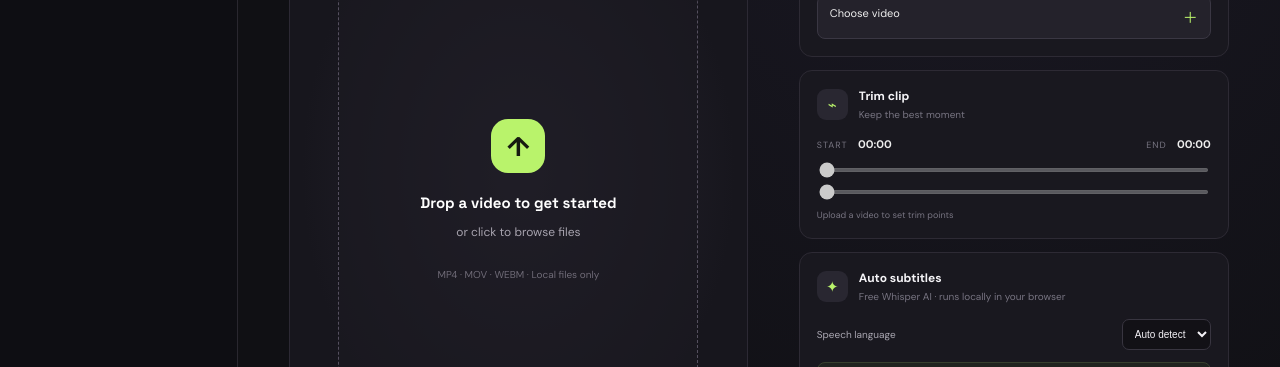
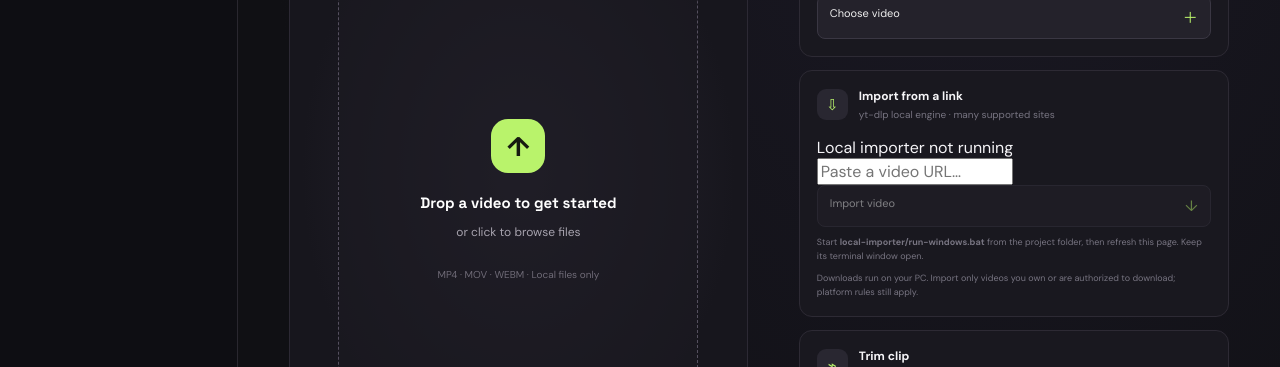
Before and after one commit to aafatabsayyadp-cmd/rea-shorts-studio, a React (Vite) app: page / in a window 1280 px wide. Shown: the part 264-631 px from the top of the page. Built offline with nearby package versions, Linux system fonts and the light colour scheme; no server answers.

Commit message:
Connect editor to local yt-dlp importer

```diff
--- a/src/App.tsx
+++ b/src/App.tsx
@@ -42,6 +42,19 @@ export default function App() {
   const [transcriptionMessage, setTranscriptionMessage] = useState("");
   const [transcriptionProgress, setTranscriptionProgress] = useState(0);
   const [language, setLanguage] = useState("auto");
+  const [importUrl, setImportUrl] = useState("");
+  const [importerStatus, setImporterStatus] = useState<"checking" | "online" | "offline">("checking");
+  const [importBusy, setImportBusy] = useState(false);
+  const [importMessage, setImportMessage] = useState("");
+
+  useEffect(() => {
+    let active = true;
+    fetch("http://127.0.0.1:8765/api/health", { signal: AbortSignal.timeout(2500) })
+      .then((response) => { if (!response.ok) throw new Error("offline"); return response.json(); })
+      .then(() => { if (active) setImporterStatus("online"); })
+      .catch(() => { if (active) setImporterStatus("offline"); });
+    return () => { active = false; };
+  }, []);
 
   useEffect(() => {
     return () => {
@@ -69,6 +82,38 @@ export default function App() {
     loadFile(event.target.files?.[0]);
     event.target.value = "";
   };
+  const importFromUrl = async () => {
+    const value = importUrl.trim();
+    if (!value) { setImportMessage("Paste a video URL first."); return; }
+    let parsed: URL;
+    try { parsed = new URL(value); } catch { setImportMessage("Enter a valid video URL."); return; }
+    if (!["http:", "https:"].includes(parsed.protocol)) { setImportMessage("Only HTTP and HTTPS links are supported."); return; }
+    setImportBusy(true);
+    setImportMessage("Connecting to your local importer…");
+    try {
+      const response = await fetch("http://127.0.0.1:8765/api/import", {
+        method: "POST",
+        headers: { "Content-Type": "application/json" },
+        body: JSON.stringify({ url: parsed.toString() }),
+      });
+      const result = await response.json();
+      if (!response.ok) throw new Error(result.detail || "Import failed.");
+      setImportMessage("Downloading video to this PC…");
+      const fileResponse = await fetch(`http://127.0.0.1:8765${result.download_url}`);
+      if (!fileResponse.ok) throw new Error("The importer could not return the downloaded file.");
+      const blob = await fileResponse.blob();
+      const extension = String(result.filename).split(".").pop()?.toLowerCase();
+      const mime = extension === "webm" ? "video/webm" : extension === "mov" ? "video/quicktime" : "video/mp4";
+      const imported = new File([blob], result.filename || "imported-video.mp4", { type: mime });
+      loadFile(imported);
+      setImportMessage(`Imported “${result.title}” to this browser. You can now edit it.`);
+    } catch (error) {
+      setImportMessage(error instanceof Error ? error.message : "Could not connect to the local importer.");
+    } finally {
+      setImportBusy(false);
+    }
+  };
+
 
   const onMetadata = () => {
     const video = videoRef.current;
@@ -349,6 +394,16 @@ export default function App() {
               {file && <div className="file-name"><span className="file-dot" />{file.name}</div>}
             </div>
 
+            <div className="control-card importer-card">
+              <div className="control-title"><span className="control-icon">⇩</span><div><strong>Import from a link</strong><small>yt-dlp local engine · many supported sites</small></div></div>
+              <div className={`importer-status ${importerStatus}`}><span />{importerStatus === "online" ? "Local importer connected" : importerStatus === "checking" ? "Checking local importer…" : "Local importer not running"}</div>
+              <input className="import-url" type="url" placeholder="Paste a video URL…" value={importUrl} onChange={(e) => setImportUrl(e.target.value)} disabled={importBusy} />
+              <button className="file-picker import-button" onClick={importFromUrl} disabled={importBusy || importerStatus !== "online"}>{importBusy ? "Importing…" : "Import video"} <span>↓</span></button>
+              {importMessage && <p className="import-message">{importMessage}</p>}
+              {importerStatus === "offline" && <p className="micro-note">Start <b>local-importer/run-windows.bat</b> from the project folder, then refresh this page. Keep its terminal window open.</p>}
+              <p className="micro-note">Downloads run on your PC. Import only videos you own or are authorized to download; platform rules still apply.</p>
+            </div>
+
             <div className="control-card">
               <div className="control-title"><span className="control-icon">⌁</span><div><strong>Trim clip</strong><small>Keep the best moment</small></div></div>
               <div className="time-row"><label>START <b>{formatTime(trimStart)}</b></label><label>END <b>{formatTime(trimEnd)}</b></label></div>
```
